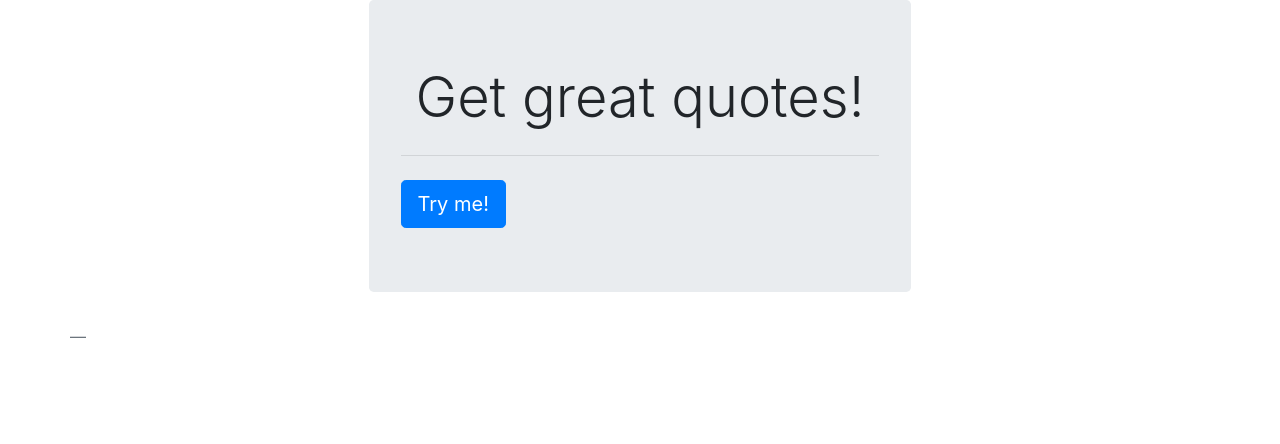
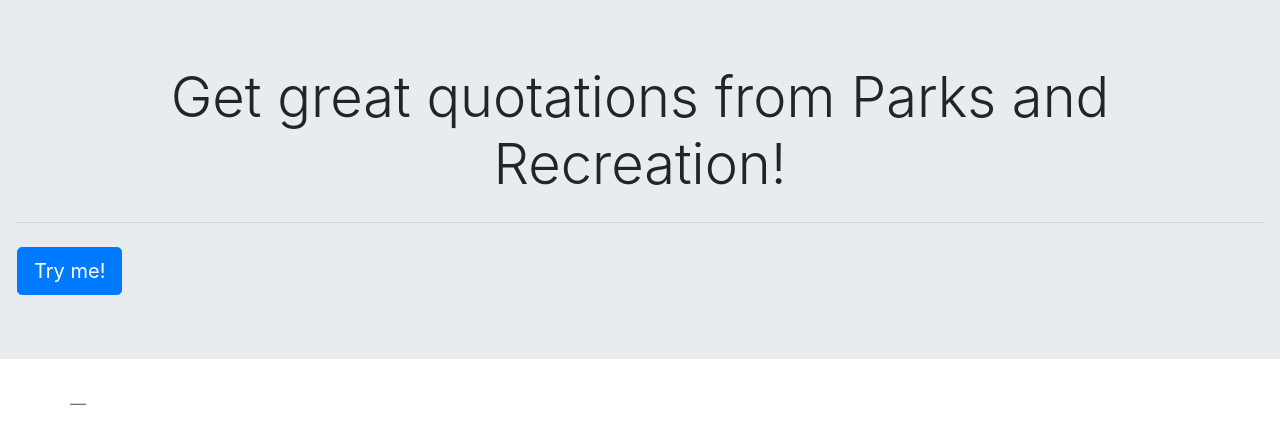
Before and after one commit to julienb86/random_quotes, a website: page index.html in a window 1280 px wide. Drawn offline with nearby package versions, Linux system fonts and the light colour scheme.

Commit message:
changed the title

```diff
--- a/index.html
+++ b/index.html
@@ -7,7 +7,7 @@
   </head>
   <div class="row  justify-content-center">
     <div class="jumbotron justify-content-center">
-      <h1 class="display-4 col-12 text-center">Get great quotes!</h1>
+      <h1 class="display-4 col-12 text-center">Get great quotations from Parks and Recreation!</h1>
       <hr class="my-4">
       <button class="btn btn-primary btn-lg button align-self-center" type="submit" role="button">Try me!</button>
     </div>
```
